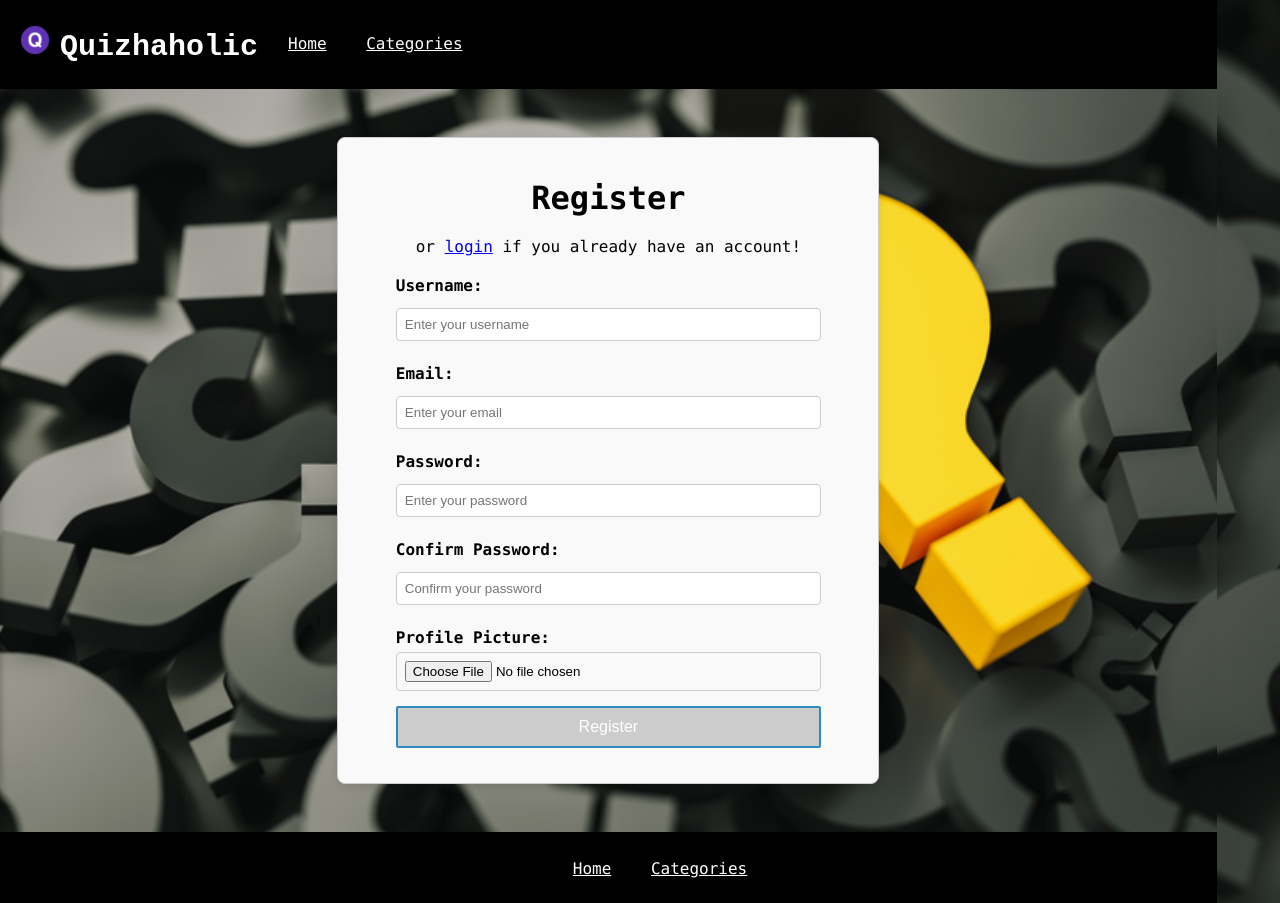
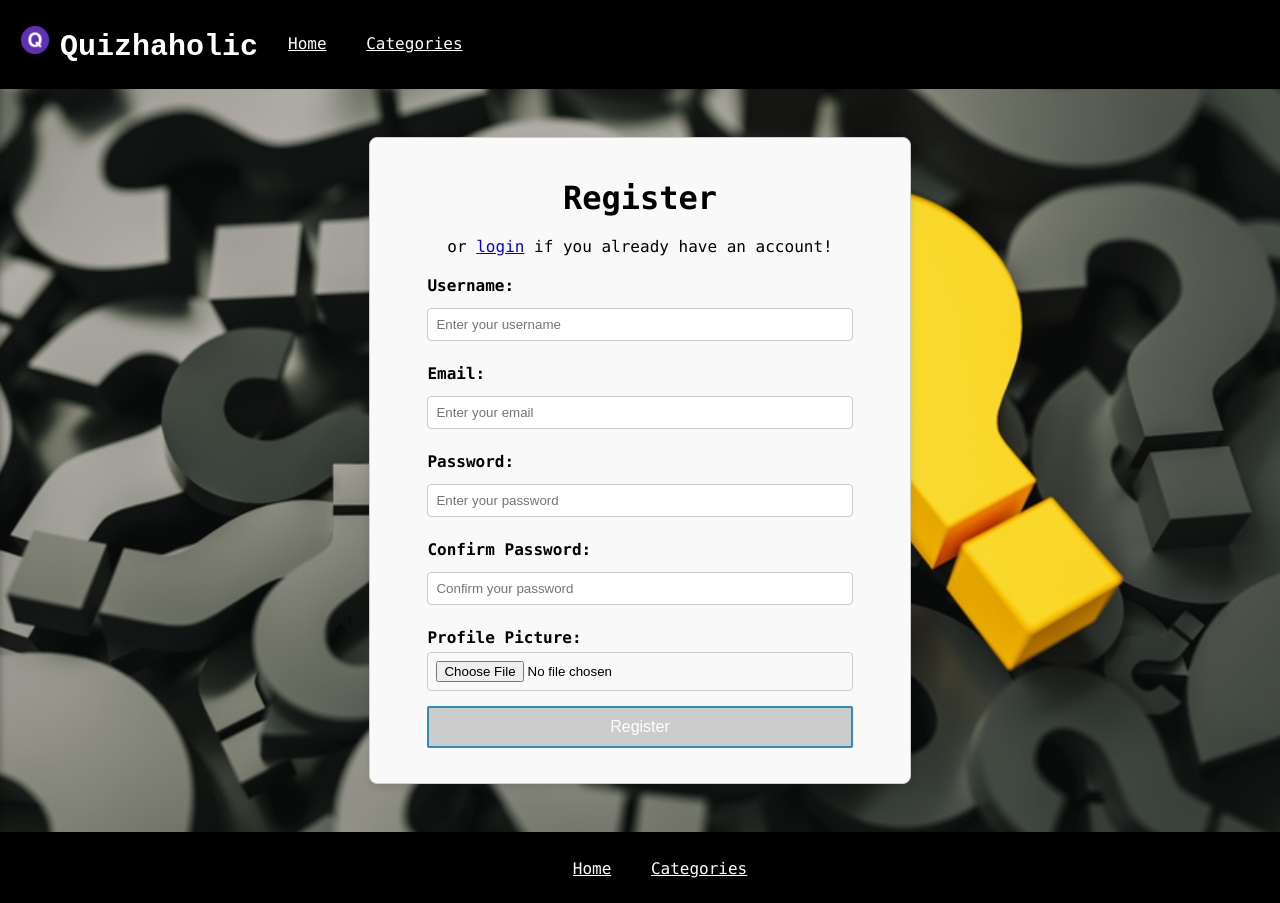
Before and after one commit to aryan-agrawal-1/quizaholic, a Django app: page /quiz/register/ in a window 1280 px wide. Run offline with Django 3.2, Linux system fonts and the light colour scheme.

Commit message:
Update styles.css

```diff
--- a/static/css/styles.css
+++ b/static/css/styles.css
@@ -8,7 +8,7 @@ html, body {
     padding: 0;
     text-align: center;
     background-color: white;
-    max-width: 97.5%;
+    max-width: 100%;
     min-height: 100%;
     overflow-x:hidden;
 
```
